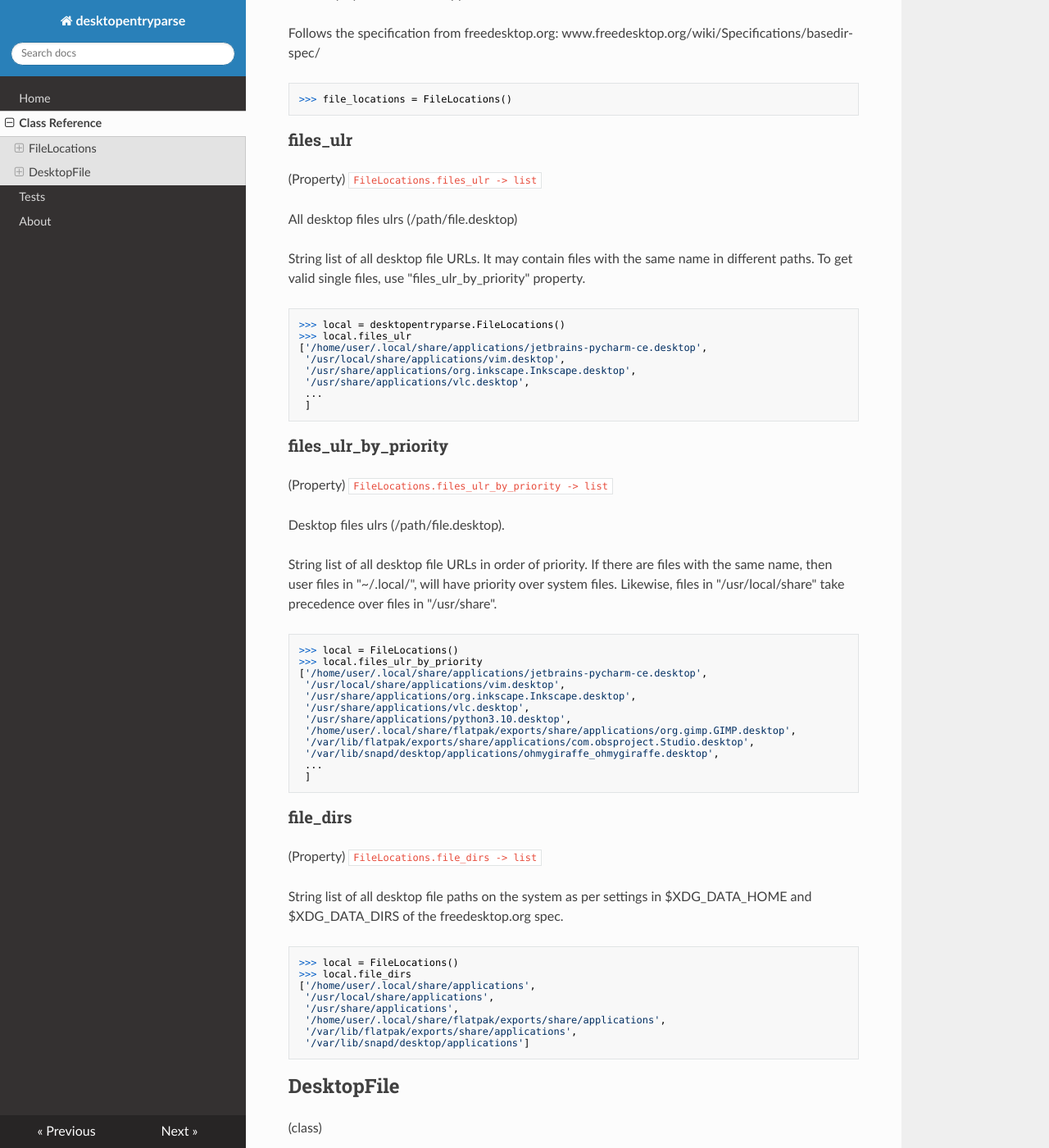
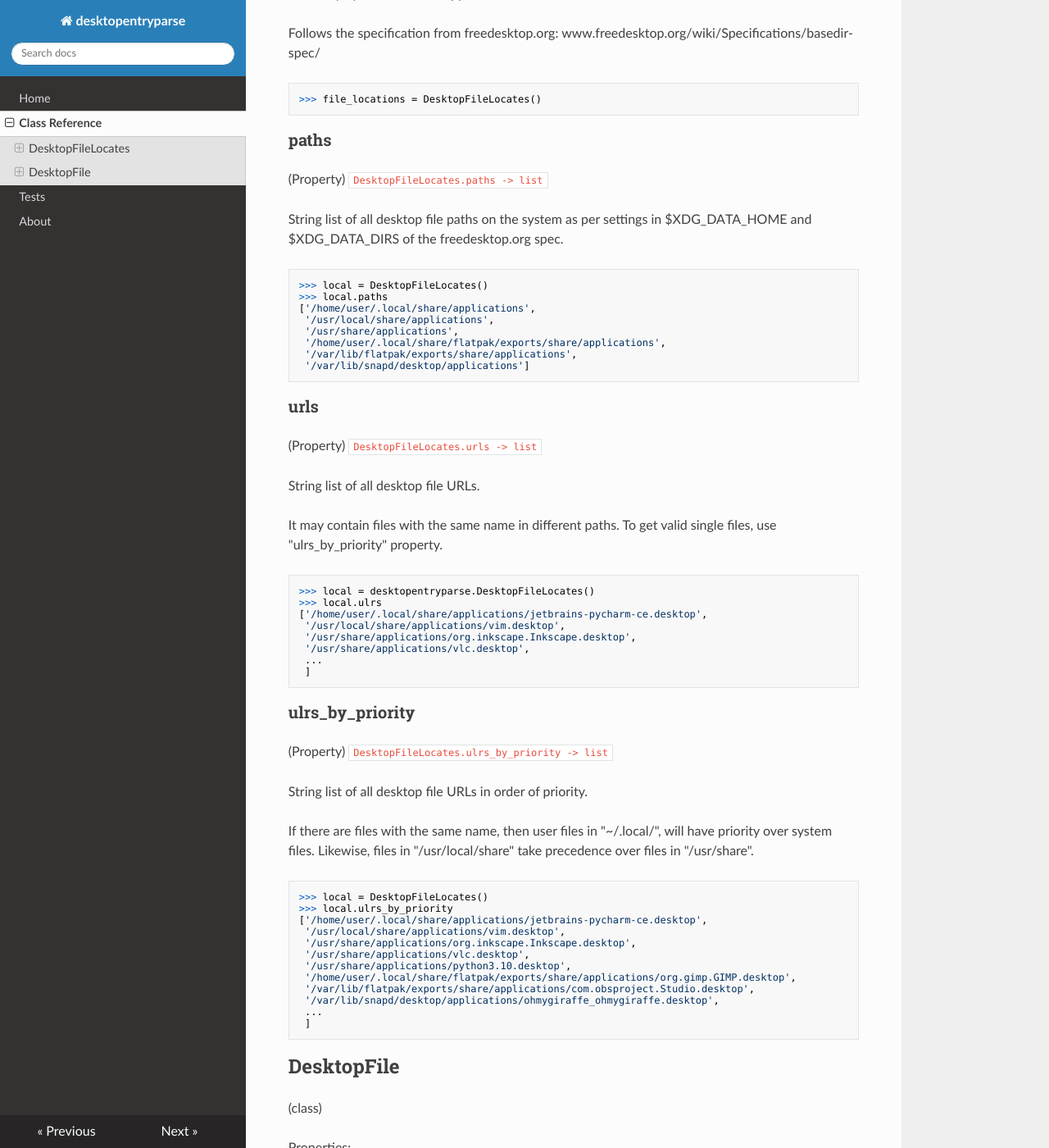
Before and after one commit to w-a-gomes/desktopentries, an MkDocs documentation site: the page built from docs/reference.md, in a window 1280 px wide and 1400 px high, scrolled down 653 px. Shown: the whole window at 82% size. Built offline with MkDocs 1.6.1, drawn with Linux system fonts in a browser that asks for light colours; nearby versions of some CDN libraries; some of the changed text lies outside the part shown.

Commit message:
DesktopFileLocates

````diff
--- a/docs/reference.md
+++ b/docs/reference.md
@@ -2,24 +2,24 @@
 
 Definitions overview
 ```
-desktopentryparse.FileLocations()
-    files_ulr: list
-    files_ulr_by_priority: list
-    file_dirs: list
+desktopentryparse.DesktopFileLocates()
+    paths: list
+    ulrs: list
+    ulrs_by_priority: list
 
 desktopentryparse.DesktopFile(url: str)
     content: dict
     url: str
 ```
 
-## FileLocations
+## DesktopFileLocates
 (class)
 
 Properties:
 
-* [files_ulr](#files_ulr): list
-* [files_ulr_by_priority](#files_ulr_by_priority): list
-* [file_dirs](#file_dirs): list
+* [paths](#paths): list
+* [urls](#urls): list
+* [ulrs_by_priority](#ulrs_by_priority): list
 
 Locate system desktop entry file paths.
 Files that contain the '.desktop' extension and are used internally by
@@ -27,21 +27,38 @@ menus to find applications.
 
 Follows the specification from freedesktop.org: www.freedesktop.org/wiki/Specifications/basedir-spec/
 ```python
->>> file_locations = FileLocations()
+>>> file_locations = DesktopFileLocates()
 ```
 
-### files_ulr
-(Property) `FileLocations.files_ulr -> list`
+### paths
+(Property) `DesktopFileLocates.paths -> list`
 
-All desktop files ulrs (/path/file.desktop)
-
-String list of all desktop file URLs. It may contain files with the
-same name in different paths. To get valid single files, use
-"files_ulr_by_priority" property.
+String list of all desktop file paths on the system as per settings
+in $XDG_DATA_HOME and $XDG_DATA_DIRS of the freedesktop.org spec.
 
 ```python
->>> local = desktopentryparse.FileLocations()
->>> local.files_ulr
+>>> local = DesktopFileLocates()
+>>> local.paths
+['/home/user/.local/share/applications',
+ '/usr/local/share/applications',
+ '/usr/share/applications',
+ '/home/user/.local/share/flatpak/exports/share/applications',
+ '/var/lib/flatpak/exports/share/applications',
+ '/var/lib/snapd/desktop/applications']
+```
+
+### urls
+(Property) `DesktopFileLocates.urls -> list`
+
+String list of all desktop file URLs.
+
+It may contain files with the
+same name in different paths. To get valid single files, use
+"ulrs_by_priority" property.
+
+```python
+>>> local = desktopentryparse.DesktopFileLocates()
+>>> local.ulrs
 ['/home/user/.local/share/applications/jetbrains-pycharm-ce.desktop',
  '/usr/local/share/applications/vim.desktop',
  '/usr/share/applications/org.inkscape.Inkscape.desktop',
@@ -50,19 +67,18 @@ same name in different paths. To get valid single files, use
  ]
 ```
 
-### files_ulr_by_priority
-(Property) `FileLocations.files_ulr_by_priority -> list`
-
-Desktop files ulrs (/path/file.desktop).
+### ulrs_by_priority
+(Property) `DesktopFileLocates.ulrs_by_priority -> list`
 
 String list of all desktop file URLs in order of priority.
+
 If there are files with the same name, then user files in "~/.local/",
 will have priority over system files. Likewise, files in
 "/usr/local/share" take precedence over files in "/usr/share".
 
 ```python
->>> local = FileLocations()
->>> local.files_ulr_by_priority
+>>> local = DesktopFileLocates()
+>>> local.ulrs_by_priority
 ['/home/user/.local/share/applications/jetbrains-pycharm-ce.desktop',
  '/usr/local/share/applications/vim.desktop',
  '/usr/share/applications/org.inkscape.Inkscape.desktop',
@@ -73,22 +89,6 @@ will have priority over system files. Likewise, files in
  '/var/lib/snapd/desktop/applications/ohmygiraffe_ohmygiraffe.desktop',
  ...
  ]
-```
-
-### file_dirs
-(Property) `FileLocations.file_dirs -> list`
-
-String list of all desktop file paths on the system as per settings
-in $XDG_DATA_HOME and $XDG_DATA_DIRS of the freedesktop.org spec.
-```python
->>> local = FileLocations()
->>> local.file_dirs
-['/home/user/.local/share/applications',
- '/usr/local/share/applications',
- '/usr/share/applications',
- '/home/user/.local/share/flatpak/exports/share/applications',
- '/var/lib/flatpak/exports/share/applications',
- '/var/lib/snapd/desktop/applications']
 ```
 
 ## DesktopFile
````
Also changed, not shown: 4 other files.
